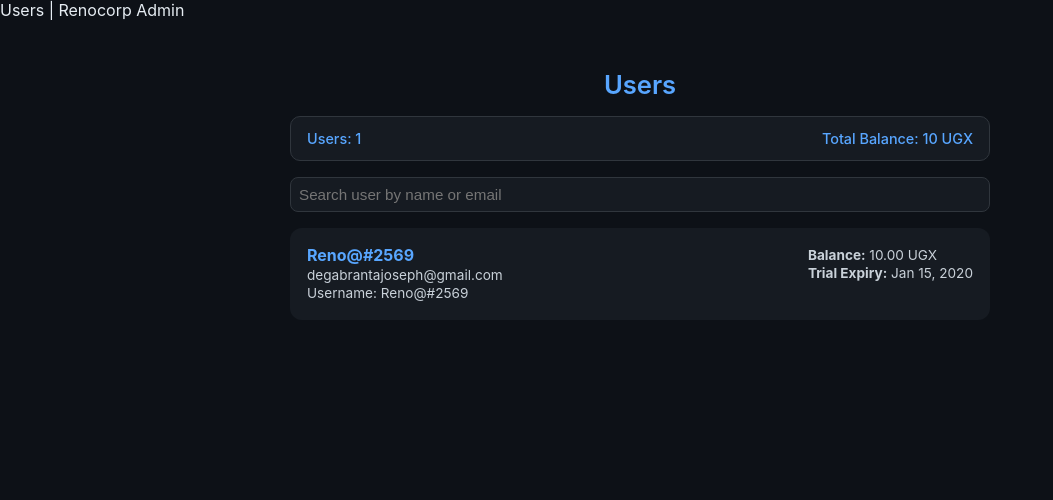
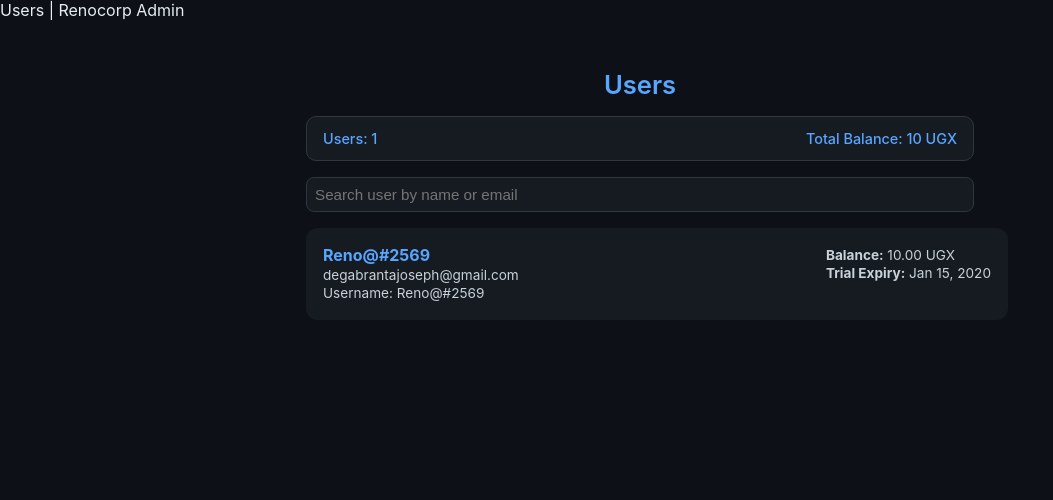
Before and after one commit to renocorpinvestiments-hub/renocorpinvestiments-hub, a Django app: page /admin-panel/ in a window 1280 px wide. Shown: the top 500 px of the page, without its empty margins (0-1053 px from the left). Run offline with Django 5.2, Linux system fonts and the light colour scheme; a user stored in the database is signed in; data comes from the database, SQL or seed files in the repository; tables that the repository leaves empty hold one stand-in row (values such as "Sample post"); parts of the project's set-up code (start-up, migrations or seed data) failed here and were passed over.

Commit message:
Update users.html

```diff
--- a/apps/admin_panel/templates/users.html
+++ b/apps/admin_panel/templates/users.html
@@ -16,9 +16,11 @@
 
   /* ===== CONTAINER ===== */
   .container {
-    max-width: 700px;
-    margin: 1rem auto;
-    padding: 1rem;
+  max-width: 700px;
+  width: 95%; /* <-- make it scale on small screens */
+  margin: 1rem auto;
+  padding: 1rem;
+  box-sizing: border-box; /* <-- include padding in width calculation */
   }
 
   h1 {
@@ -80,6 +82,8 @@
     margin-bottom: 1rem;
     cursor: pointer;
     border: 1px solid transparent;
+    width: 100%; /* <-- ensures card never overflows */
+    overflow-x: hidden;
   }
 
   .user-card:hover {
```
